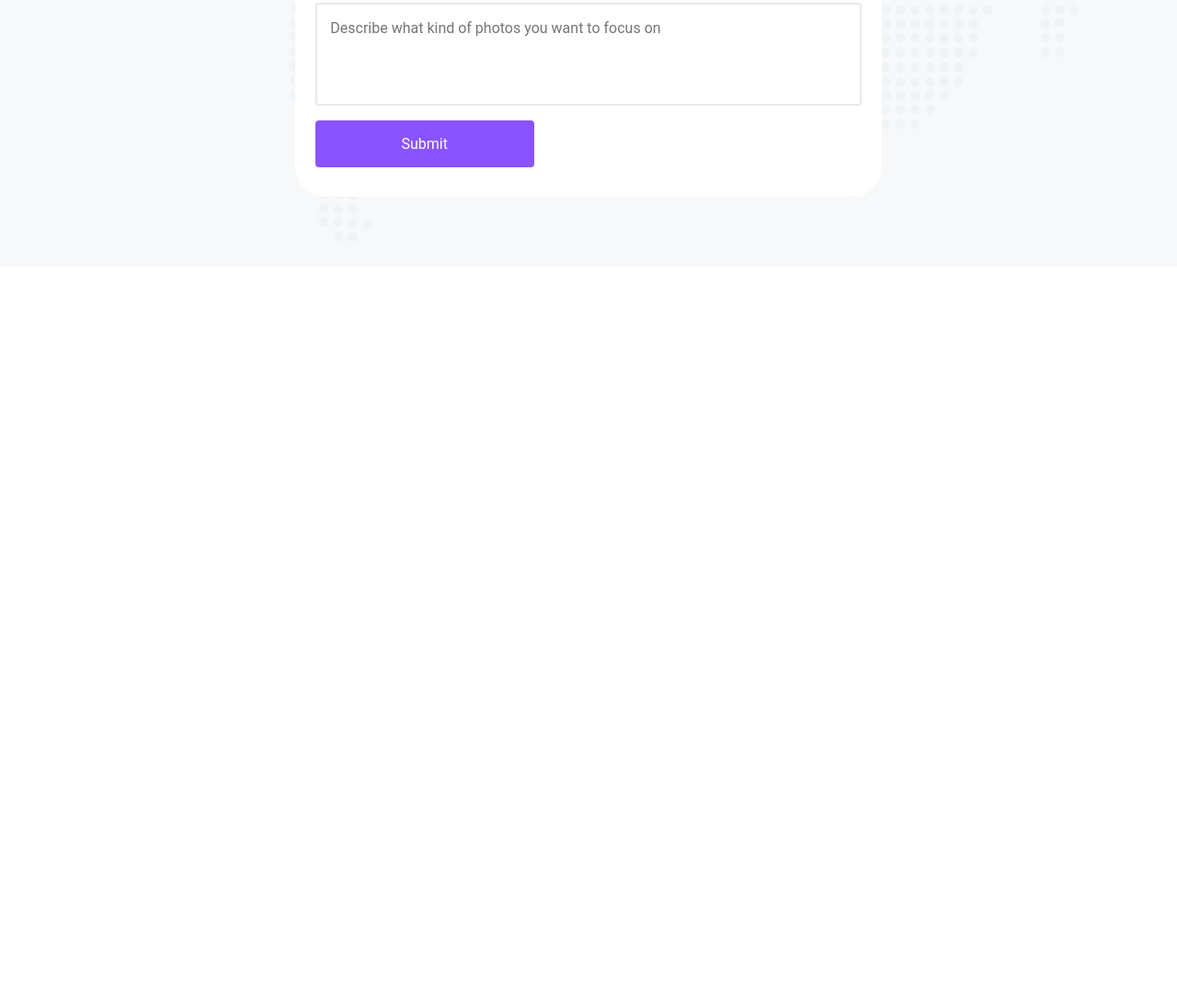
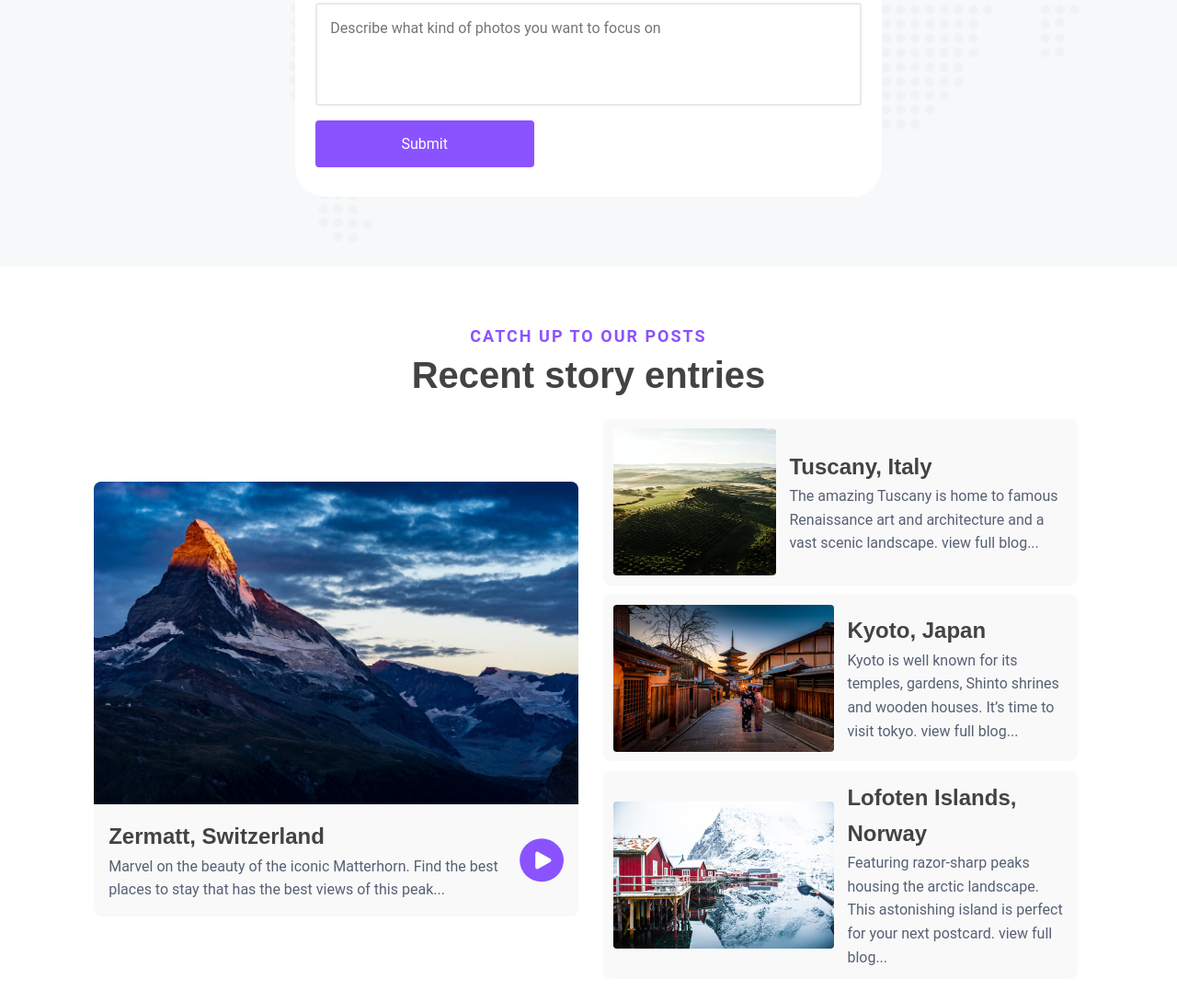
Before and after one commit to OldM1lk/S5_WebDev_Lab-1, a plain HTML site: page src/index.html in a window 1280 px wide. Shown: the part 2811-3900 px from the top of the page at 92% size. Before the commit the page ends 3102 px from the top, so only its background shows below. Drawn offline with Linux system fonts and the light colour scheme.

Commit message:
Add recent section (ugly)

```diff
--- /dev/null
+++ b/src/css/recent.css
@@ -0,0 +1,101 @@
+.recent {
+    display: flex;
+    flex-direction: column;
+    align-items: center;
+    padding: 5% 8%;
+}
+
+.recent h2 {
+    font-family: "Changa One", sans-serif;
+    font-size: 2.5rem;
+    line-height: 1.6;
+    color: #434343;
+}
+
+.recent h3 {
+    font-size: 1.125rem;
+    font-weight: 700;
+    letter-spacing: 2px;
+    color: #8A53FF;
+}
+
+.recent h4 {
+    font-family: "Changa One", sans-serif;
+    font-size: 1.5rem;
+    line-height: 1.6;
+    color: #434343;
+}
+
+.recent p {
+    line-height: 1.6;
+    color: #576074;
+}
+
+.recent-stories {
+    display: grid;
+    grid-template-columns: repeat(2, 1fr);
+    grid-template-rows: repeat(3, 1fr);
+    justify-content: center;
+    align-items: center;
+    gap: 2%;
+    padding-top: 1%;
+}
+
+.recent-stories-left {
+    grid-column: 1 / 2;
+    grid-row: 1 / 4;
+    display: flex;
+    flex-direction: column;
+    align-items: center;
+}
+
+.recent-stories-left img {
+    width: 100%;
+    border-top-left-radius: 8px;
+    border-top-right-radius: 8px;
+}
+
+.recent-stories-left-items {
+    display: flex;
+    align-items: center;
+    justify-content: center;
+    background-color: #F9F9F9;
+    border-bottom-left-radius: 8px;
+    border-bottom-right-radius: 8px;
+}
+
+.recent-stories-left-items img {
+    width: 48px;
+    height: 48px;
+    margin-right: 3%;
+}
+
+.recent-stories-left-items-text {
+    display: flex;
+    flex-direction: column;
+    margin: 3% 3%;
+}
+
+.recent-stories-right {
+    grid-column: 2;
+    grid-row: 1 / 4;
+    display: flex;
+    flex-direction: column;
+    gap: 2%
+}
+
+.recent-stories-right-item {
+    display: flex;
+    align-items: center;
+    gap: 3%;
+    background-color: #F9F9F9;
+    border-radius: 8px;
+    padding: 2%;
+    margin: 1%;
+}
+
+.recent-stories-right-item img {
+    width: 100%;
+    max-height: 160px;
+    border-radius: 4px;
+}
--- a/src/css/share.css
+++ b/src/css/share.css
@@ -25,7 +25,6 @@
 .share-form {
     display: flex;
     flex-direction: column;
-
     gap: 1rem;
     padding: 3% 2%;
     background-color: #ffffff;
--- a/src/index.html
+++ b/src/index.html
@@ -11,6 +11,7 @@
     <link rel="stylesheet" href="css/featured.css">
     <link rel="stylesheet" href="css/discover.css">
     <link rel="stylesheet" href="css/share.css">
+    <link rel="stylesheet" href="css/recent.css">
 </head>
 <body>
 <header>
@@ -111,6 +112,45 @@
             <button>Submit</button>
         </form>
     </section>
+    <section class="recent">
+        <h3>CATCH UP TO OUR POSTS</h3>
+        <h2>Recent story entries</h2>
+        <div class="recent-stories">
+            <div class="recent-stories-left">
+                <img src="assets/img/zermatt-card-image.jpg" alt="Zermatt, Switzerland">
+                <div class="recent-stories-left-items">
+                    <div class="recent-stories-left-items-text">
+                        <h4>Zermatt, Switzerland</h4>
+                        <p>Marvel on the beauty of the iconic Matterhorn. Find the best places to stay that has the best views of this peak...</p>
+                    </div>
+                    <img src="assets/svg/play-button-icon.svg" alt="Play Button">
+                </div>
+            </div>
+            <div class="recent-stories-right">
+                <div class="recent-stories-right-item">
+                    <img src="assets/img/tuscany-card-image.jpg" alt="Tuscany, Italy">
+                    <div class="recent-stories-right-item-text">
+                        <h4>Tuscany, Italy</h4>
+                        <p>The amazing Tuscany is home to famous Renaissance art and architecture and a vast scenic landscape. view full blog...</p>
+                    </div>
+                </div>
+                <div class="recent-stories-right-item">
+                    <img src="assets/img/kyoto-card-image.jpg" alt="Kyoto, Japan">
+                    <div class="recent-stories-right-item-text">
+                        <h4>Kyoto, Japan</h4>
+                        <p>Kyoto is well known for its temples, gardens, Shinto shrines and wooden houses. It’s time to visit tokyo. view full blog...</p>
+                    </div>
+                </div>
+                <div class="recent-stories-right-item">
+                    <img src="assets/img/lofoten-islands-card-image.jpg" alt="Lofoten Islands, Norway">
+                    <div class="recent-stories-right-item-text">
+                        <h4>Lofoten Islands, Norway</h4>
+                        <p>Featuring razor-sharp peaks housing the arctic landscape. This astonishing island is perfect for your next postcard.  view full blog...</p>
+                    </div>
+                </div>
+            </div>
+        </div>
+    </section>
 </main>
 </body>
 </html>
```
Also changed, not shown: src/assets/img/kyoto-card-image.jpg (added), src/assets/img/lofoten-islands-card-image.jpg (added), src/assets/img/tuscany-card-image.jpg (added), src/assets/img/zermatt-card-image.jpg (added), src/assets/svg/play-button-icon.svg (added).
